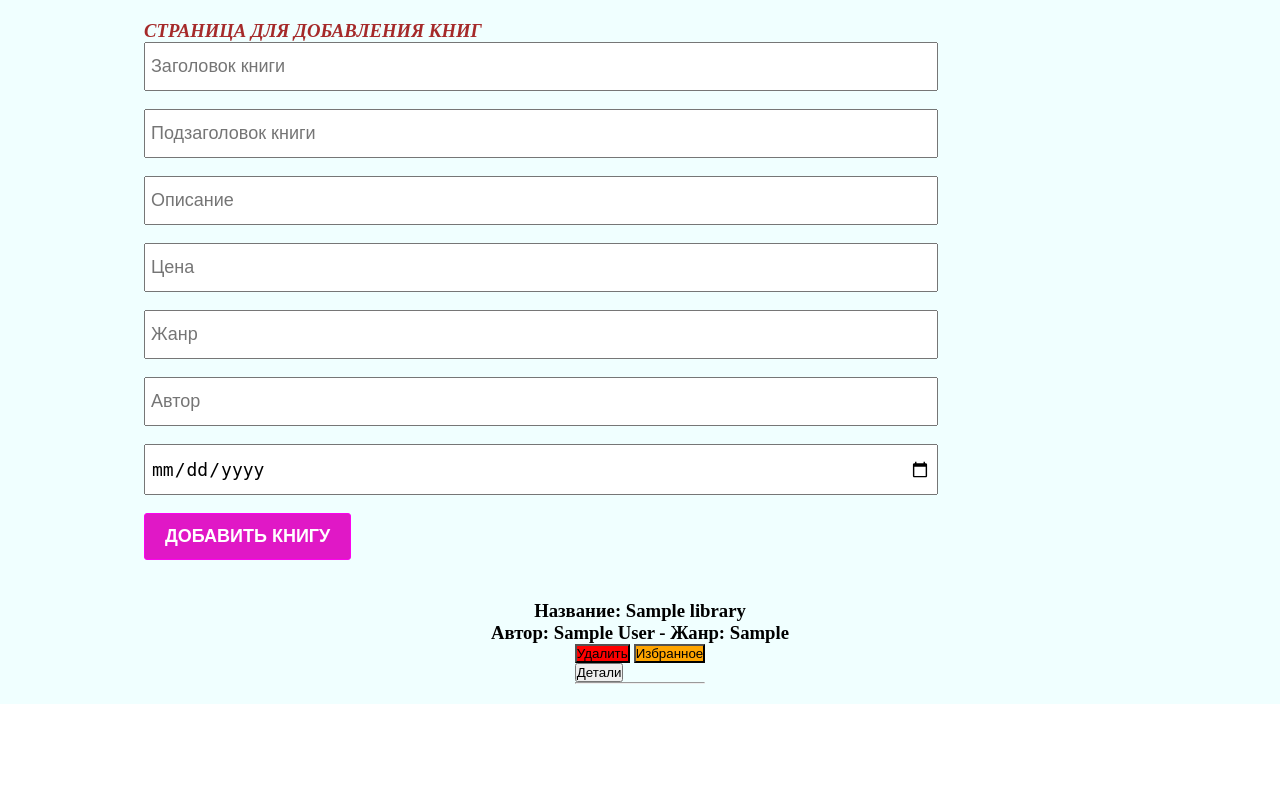
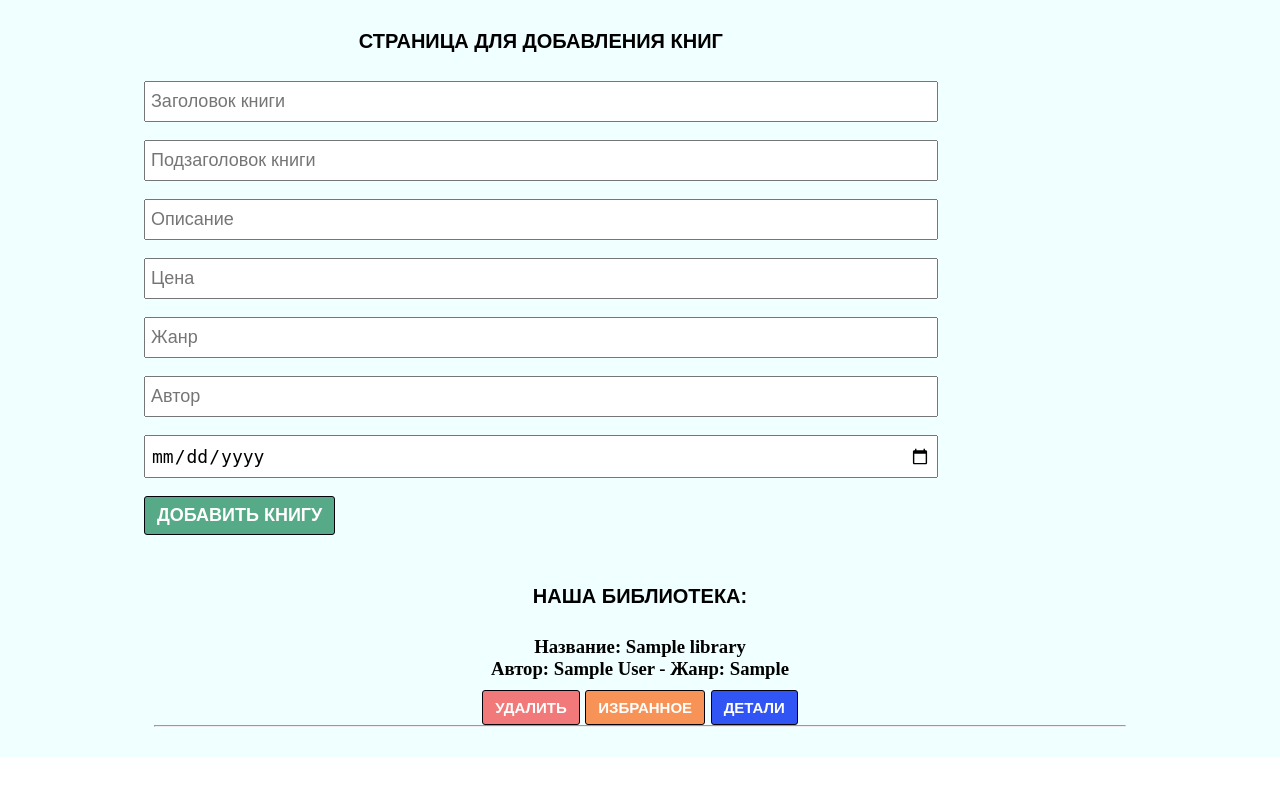
Before and after one commit to Mad-Alan/todo, a Django app: page /books/ in a window 1280 px wide. Run offline with Django 3.2, Linux system fonts and the light colour scheme; tables that the repository leaves empty hold one stand-in row (values such as "Sample post").

Commit message:
added css, hover for library

```diff
--- a/main/static/styles/index.css
+++ b/main/static/styles/index.css
@@ -25,14 +25,18 @@ section{
 
 .create_button{
     padding: 12px 20px;
-    background-color: rgb(224, 24, 198);
-    border: 1px solid rgb(252, 3, 239);
+    background-color: rgb(247, 111, 229);
+    border: 1px solid rgb(0, 0, 0);
     color: white;
     font-size: 18px;
     text-transform: uppercase;
     font-weight: bold;
     border-radius: 3px;
     cursor: pointer;
+}
+
+.create_button:hover{
+    background-color: rgb(245, 4, 253);
 }
 
 /* создали псевдокласс active, который отвечает за изменение кнопки при нажатии на неё */
--- /dev/null
+++ b/main/static/styles/indexBooks.css
@@ -0,0 +1,109 @@
+*{
+    box-sizing: border-box;
+    margin: 0%;
+    padding: 0%;
+}
+
+section{
+    width: 100%;
+    padding: 20px;
+    display: flex;
+    flex-direction: column;
+    align-items: center;
+}
+
+.create_container{
+    width: 80%;
+}
+
+.title{
+    text-align: center;
+    text-transform: uppercase;
+    font-size: 20px ;
+    font-weight: bolder;
+    font-family: Arial, Helvetica, sans-serif;
+    width:  80%;
+    padding: 10px;
+}
+
+.create_input{
+    padding: 8px 5px;
+    font-size: 18px;
+    width: 80%;
+}
+
+.create_button{
+    padding: 8px 12px;
+    background-color: rgb(86, 170, 135);
+    border: 1px solid rgb(4, 3, 12);
+    color: white;
+    font-size: 18px;
+    text-transform: uppercase;
+    font-weight: bold;
+    border-radius: 3px;
+    cursor: pointer;
+}
+
+.create_button:hover{
+    background-color: green;
+}
+
+.delete_button{
+    padding: 8px 12px;
+    background-color: rgb(241, 121, 121);
+    border: 1px solid rgb(4, 3, 12);
+    color: white;
+    font-size: 15px;
+    text-transform: uppercase;
+    font-weight: bold;
+    border-radius: 3px;
+    cursor: pointer;
+}
+
+.delete_button:hover{
+    background-color: red;
+}
+
+.favorite_button{
+    padding: 8px 12px;
+    background-color: rgb(248, 147, 88);
+    border: 1px solid rgb(4, 3, 12);
+    color: white;
+    font-size: 15px;
+    text-transform: uppercase;
+    font-weight: bold;
+    border-radius: 3px;
+    cursor: pointer;
+}
+
+.favorite_button:hover{
+    background-color: orange;
+}
+
+.unfavorite_button{
+    padding: 8px 12px;
+    background-color:gray;
+    border: 1px solid rgb(4, 3, 12);
+    color: white;
+    font-size: 15px;
+    text-transform: uppercase;
+    font-weight: bold;
+    border-radius: 3px;
+    cursor: pointer;
+}
+
+.info_button{
+    padding: 8px 12px;
+    background-color:rgb(49, 85, 245);
+    border: 1px solid rgb(4, 3, 12);
+    color: white;
+    font-size: 15px;
+    text-transform: uppercase;
+    font-weight: bold;
+    border-radius: 3px;
+    cursor: pointer;
+}
+
+.info_button:hover{
+    background-color: blue;
+}
--- a/main/templates/books.html
+++ b/main/templates/books.html
@@ -5,7 +5,7 @@
     <meta charset="UTF-8">
     <meta name="viewport" content="width=device-width, initial-scale=1.0">
     <title>Books</title>
-    <link rel="stylesheet" href="{% static 'styles/index.css' %}">
+    <link rel="stylesheet" href="{% static 'styles/indexBooks.css' %}">
     <link rel="stylesheet" href="./styles/checkbox.css">
 </head>
 <body>
@@ -14,7 +14,7 @@
             <div class="create_container">
                 <form action="{% url 'add-book' %}" method = "POST">
                     {% csrf_token %}
-                    <h3 style="color: brown; text-transform: uppercase; font-style: italic; font-weight: bold;">Страница для добавления книг</h3>
+                    <h3 class="title">Страница для добавления книг</h3><br>
                     <input class="create_input" type="text" placeholder="Заголовок книги" name="book_title"><br><br>
                     <input class="create_input" type="text" placeholder="Подзаголовок книги" name="book_subtitle"><br><br>
                     <input class="create_input" type="text" placeholder="Описание" name="book_description"><br><br>
@@ -28,17 +28,18 @@
             </div>
         </section >
         <section >
+            <h3 class="title">Наша библиотека:</h3><br>
             {% for book in books_list %}
                 <h3>Название: {{ book.title}} </h3>
                 <h3>Автор: {{book.author}} - Жанр: {{book.genre}}</h3>
-                <div>
-                    <a href = "{% url 'delete-book' book.id %}"><button style="background-color: red;">Удалить</button></a>
+                <div class="title">
+                    <a href = "{% url 'delete-book' book.id %}"><button class="delete_button">Удалить</button></a>
                     {% if book.is_favorite %}
-                    <a href="{% url 'mark-book' book.id %}"><button style="background-color: orange;">Избранное</button><br></a>
+                    <a href="{% url 'mark-book' book.id %}"><button class="favorite_button">Избранное</button></a>
                     {% else %}
-                    <a href="{% url 'mark-book' book.id %}"><button  style="background-color: grey;">Избранное</button><br></a>
+                    <a href="{% url 'mark-book' book.id %}"><button  class="unfavorite_button">Избранное</button></a>
                     {% endif %}
-                    <a href="{% url 'books-detail' book.id %}"> <button> Детали </button></a>
+                    <a href="{% url 'books-detail' book.id %}"> <button class="info_button"> Детали </button><br></a>
                     <hr>
                 </div>
 
--- a/main/views.py
+++ b/main/views.py
@@ -61,7 +61,7 @@ def delete_book (request, id):
 
 def mark_book (request, id):
     book = library.objects.get(id=id)
-    book.is_favorite = True
+    book.is_favorite = not book.is_favorite
     book.save()
     return redirect(books_def)
 
```
